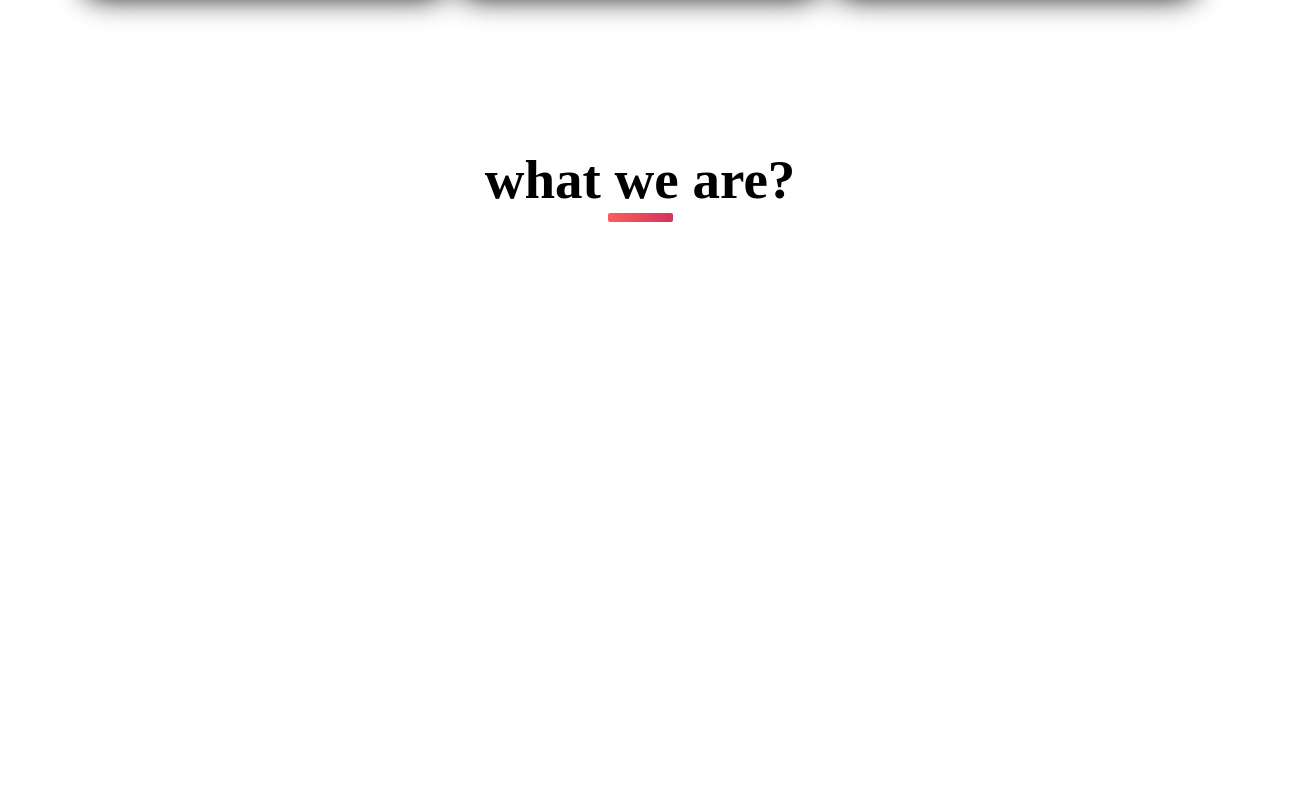
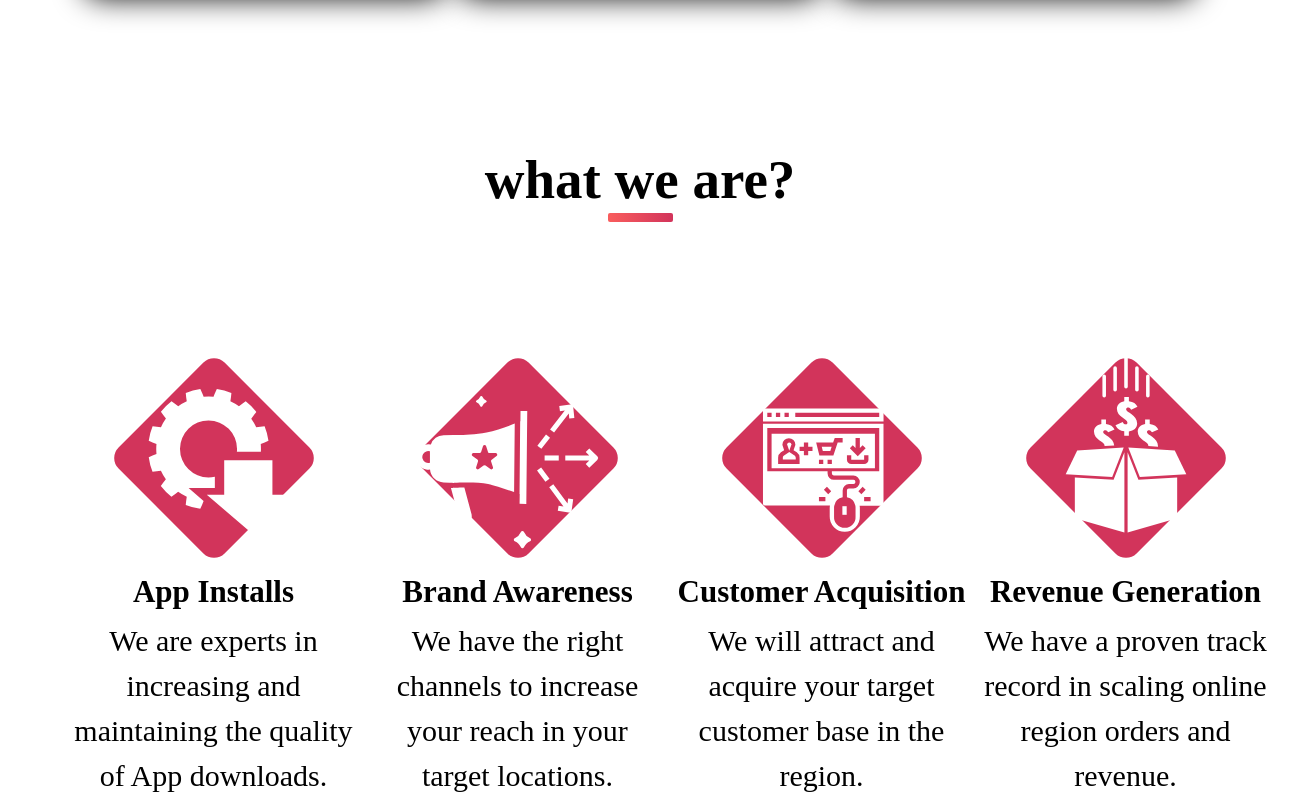
Before and after one commit to kamellababidi/Itcan-Test, a React app: page / in a window 1280 px wide. Shown: the part 1894-2701 px from the top of the page, 1307 px wide, since content can reach past the window. Before the commit the page ends 2116 px from the top, so only its background shows below. Built offline with nearby package versions, Linux system fonts and the light colour scheme.

Commit message:
design what we are design

```diff
--- a/src/cantainers/HomePage/index.js
+++ b/src/cantainers/HomePage/index.js
@@ -1,9 +1,9 @@
 import React from 'react';
-import styled from 'styled-components';
-import {Container, Row, Col} from 'react-bootstrap';
+import { Row, Col } from 'react-bootstrap';
 import Header from '../../components/Header'
 import SectionHeader from '../../components/SectionHeader'
 import ValueContainer from '../../components/ValueContainer'
+import ServiceContainer from '../../components/ServiceContainer'
 
 
 const HomePage = () => (
@@ -48,6 +48,38 @@ const HomePage = () => (
         <SectionHeader
           title='what we are?'
         />
+        <div className='who-itcan-services-container'>
+          <Row>
+              <Col lg={3} md={true}>
+                <ServiceContainer
+                  img={require('../../public/installs.svg')}
+                  title='App Installs'
+                  desc='We are experts in increasing and maintaining the quality of App downloads.'
+                />
+              </Col>
+              <Col lg={3} md={true}>
+                <ServiceContainer
+                    img={require('../../public/awareness.svg')}
+                    title='Brand Awareness'
+                    desc='We have the right channels to increase your reach in your target locations.'
+                />
+              </Col>
+              <Col lg={3} md={true}>
+                <ServiceContainer
+                    img={require('../../public/aquisition.svg')}
+                    title='Customer Acquisition'
+                    desc='We will attract and acquire your target customer base in the region.'
+                />
+              </Col>
+              <Col lg={3} md={true}>
+                <ServiceContainer
+                    img={require('../../public/revinue.svg')}
+                    title='Revenue Generation'
+                    desc='We have a proven track record in scaling online region orders and revenue.'
+                />
+              </Col>
+            </Row>
+        </div>
       </section>
     </div>
 );
--- /dev/null
+++ b/src/components/ServiceContainer.js
@@ -0,0 +1,11 @@
+import React from 'react';
+
+const ServiceContainer = (props) => (
+    <div className='service-container'>
+        <img className='service-img' src={props.img}/>
+        <h5>{props.title}</h5>
+        <p>{props.desc}</p>
+    </div>
+);
+
+export default ServiceContainer;
--- a/src/css/home-page.css
+++ b/src/css/home-page.css
@@ -25,6 +25,14 @@
     margin: 2px;
 }
 
+.who-itcan-services-container {
+    width: 95%;
+    margin: 122px auto 0px auto;
+}
+
+.who-itcan-sevices-container Col {
+    margin: 1px;
+}
 
 
 /* 500 */
--- /dev/null
+++ b/src/css/service-container.css
@@ -0,0 +1,70 @@
+.service-container {
+    position: relative;
+    display: flex;
+    flex-direction: column;
+    justify-content: space-evenly;
+    align-items: center;
+    width: 381px;
+    height: 463px;
+    margin: 0 auto;
+    top: 0;
+    transition: top ease 0.5s;
+}
+.service-container:hover {
+    opacity: 0.7;
+    top: 5px;
+}
+
+.service-img {
+    width: 212px;
+    height: 212px;
+}
+
+.service-container h5 {
+    font-size: 31px;
+    color: #000000;
+    font-weight: bold;
+}
+
+.service-container p {
+    font-size: 30px;
+    color: #000000;
+    text-align: center;
+    width: 80%;
+}
+
+
+/* 1440px */
+@media (max-width: 1440px) {
+    .service-container {
+        width: 363px;
+    }
+}
+
+/* 990px */
+@media (max-width: 990px) {
+    .service-container {
+        margin: 67px auto;
+    }
+}
+
+/* 500px */
+@media (max-width: 500px) {
+    .service-container {
+        margin: 25px auto;
+        width: 233px;
+        height: 264px;
+    }
+    .service-container h5 {
+        font-size: 18px;
+    }
+
+    .service-container p {
+        font-size: 18px;
+    }
+
+    .service-img {
+        width: 130px;
+        height: 130px;
+    }
+}
--- a/src/index.js
+++ b/src/index.js
@@ -7,6 +7,8 @@ import { createGlobalStyle } from 'styled-components';
 import store from './store';
 import App from './cantainers/App/index';
 import reset from './constants/css/reset';
+
+// import css files
 import './css/styles.css'
 import './css/home-page.css'
 import './css/header.css'
@@ -15,6 +17,8 @@ import './css/button.css'
 import './css/input.css'
 import './css/section-header.css'
 import './css/value-container.css'
+import './css/service-container.css'
+////////////////////////////////
 
 const GlobalStyle = createGlobalStyle`${reset}`;
 
```
Also changed, not shown: src/public/aquisition.svg (added), src/public/awareness.svg (added), src/public/installs.svg (added), src/public/revinue.svg (added), 1 other file.
